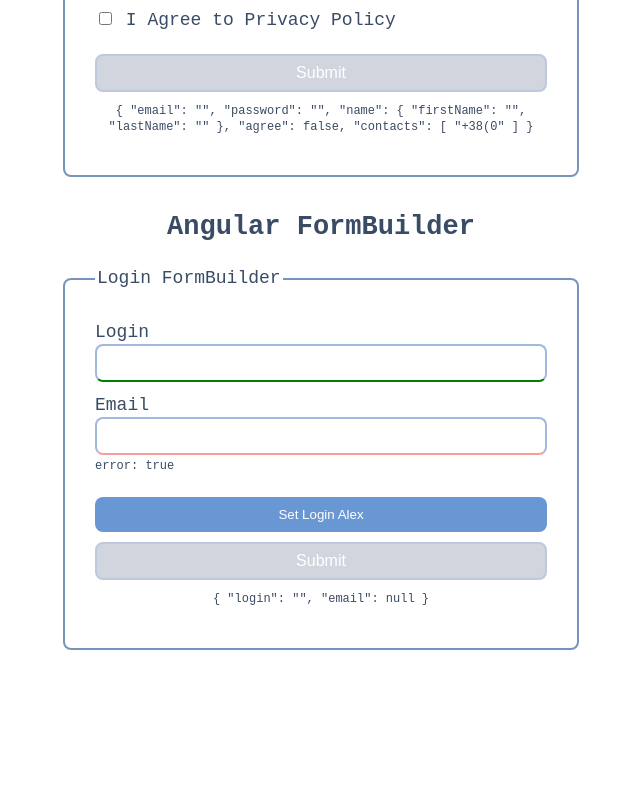
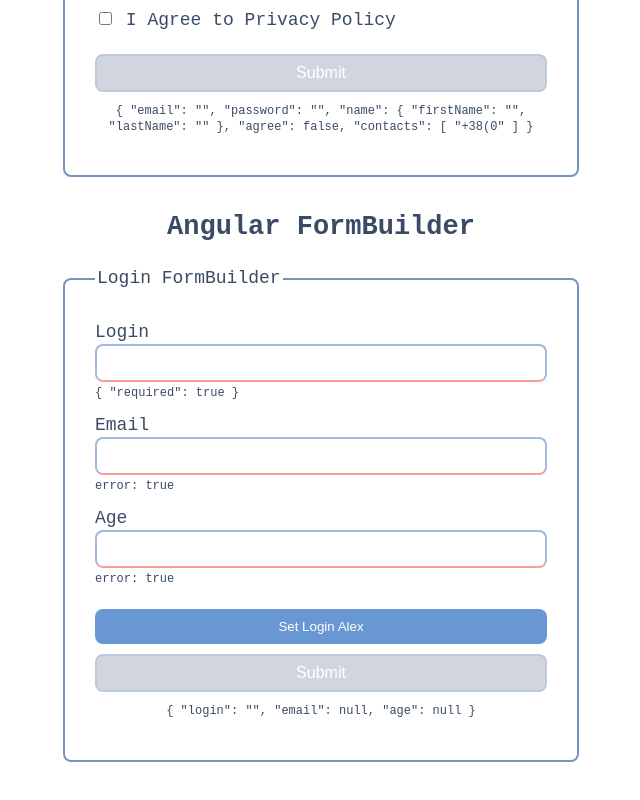
Before and after one commit to NadezhdaKuzmich/ng-forms, an Angular app: page / in a window 1280 px wide. Shown: the part 645-1445 px from the top of the page, without its empty margins (319-959 px from the left). Before the commit the page ends 1343 px from the top, so only its background shows below. Built offline with nearby package versions, Linux system fonts and the light colour scheme.

Commit message:
add custom validators

```diff
--- /dev/null
+++ b/src/app/components/builder/async.validator.ts
@@ -0,0 +1,19 @@
+import {
+  AbstractControl,
+  AsyncValidatorFn,
+  ValidationErrors,
+} from '@angular/forms';
+import { UserService } from '../../user.service';
+import { Observable, map } from 'rxjs';
+
+export class UserNameValidator {
+  static createValidator(userService: UserService): AsyncValidatorFn | null {
+    return (control: AbstractControl): Observable<ValidationErrors | null> => {
+      return userService.checkIfUserNameExist(control.value).pipe(
+        map((res: boolean) => {
+          return res ? { userNameExist: true } : null;
+        })
+      );
+    };
+  }
+}
--- a/src/app/components/builder/builder.component.html
+++ b/src/app/components/builder/builder.component.html
@@ -9,6 +9,9 @@
         <input id="login" type="text" formControlName="login" />
         <p class="status-info" *ngIf="form.get('login')?.dirty">
           It's "dirty" field
+        </p>
+        <p class="status-info" *ngIf="form.get('login')?.errors !== null">
+          {{ form.get("login")?.errors | json }}
         </p>
       </div>
 
@@ -24,13 +27,21 @@
         </div>
       </div>
 
+      <div class="input-field">
+        <label for="age">Age</label>
+        <input id="age" type="number" formControlName="age" />
+        <div class="json-data error" *ngIf="form.get('age')?.errors !== null">
+          <p>error: {{ form.get("age")?.hasError("age") | json }}</p>
+        </div>
+      </div>
+
       <div class="btns">
         <button class="btn" (click)="setNewLogin()">Set Login Alex</button>
         <input
           class="btn"
           type="submit"
           value="Submit"
-          [disabled]="form.invalid"
+          [disabled]="!form.valid"
           (click)="handleSubmit()"
         />
       </div>
--- a/src/app/components/builder/builder.component.ts
+++ b/src/app/components/builder/builder.component.ts
@@ -1,5 +1,8 @@
 import { Component, OnInit } from '@angular/core';
 import { FormBuilder, FormGroup, Validators } from '@angular/forms';
+import { AgeValidator } from './custom.validator';
+import { UserNameValidator } from './async.validator';
+import { UserService } from '../../user.service';
 
 @Component({
   selector: 'app-builder',
@@ -9,10 +12,18 @@ import { FormBuilder, FormGroup, Validators } from '@angular/forms';
 export class BuilderComponent implements OnInit {
   form: FormGroup;
 
-  constructor(private formBuilder: FormBuilder) {
+  constructor(
+    private formBuilder: FormBuilder,
+    private userService: UserService
+  ) {
     this.form = this.formBuilder.group({
-      login: '',
+      login: [
+        '',
+        [Validators.required],
+        [UserNameValidator.createValidator(this.userService)],
+      ],
       email: [null, [Validators.required, Validators.email]],
+      age: [null, [Validators.required, AgeValidator]],
     });
   }
 
--- /dev/null
+++ b/src/app/components/builder/custom.validator.ts
@@ -0,0 +1,11 @@
+import { AbstractControl } from '@angular/forms';
+
+export function AgeValidator(
+  control: AbstractControl
+): { [key: string]: boolean } | null {
+  if (control.value >= 18) {
+    return null;
+  } else {
+    return { age: true };
+  }
+}
--- /dev/null
+++ b/src/app/user.service.ts
@@ -0,0 +1,16 @@
+import { Injectable } from '@angular/core';
+import { of, delay } from 'rxjs';
+
+@Injectable({
+  providedIn: 'root',
+})
+export class UserService {
+  private existingUserNames = ['admin', 'student', 'teacher'];
+  constructor() {}
+
+  checkIfUserNameExist(value: string) {
+    return of(this.existingUserNames.some((name) => name === value)).pipe(
+      delay(2000)
+    );
+  }
+}
```
Also changed, not shown: 1 other file (tests, documents, lock files or other folders).
